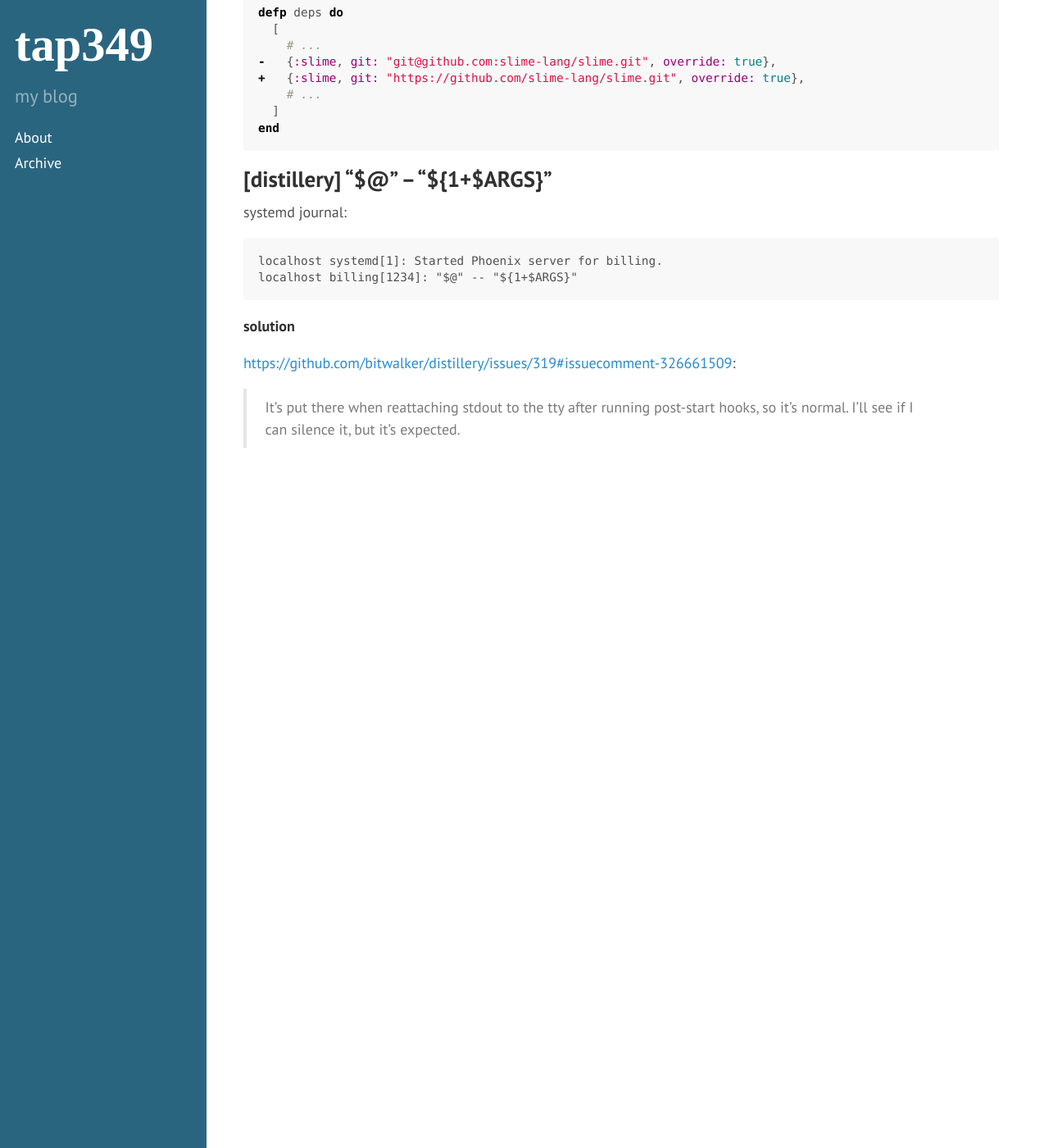
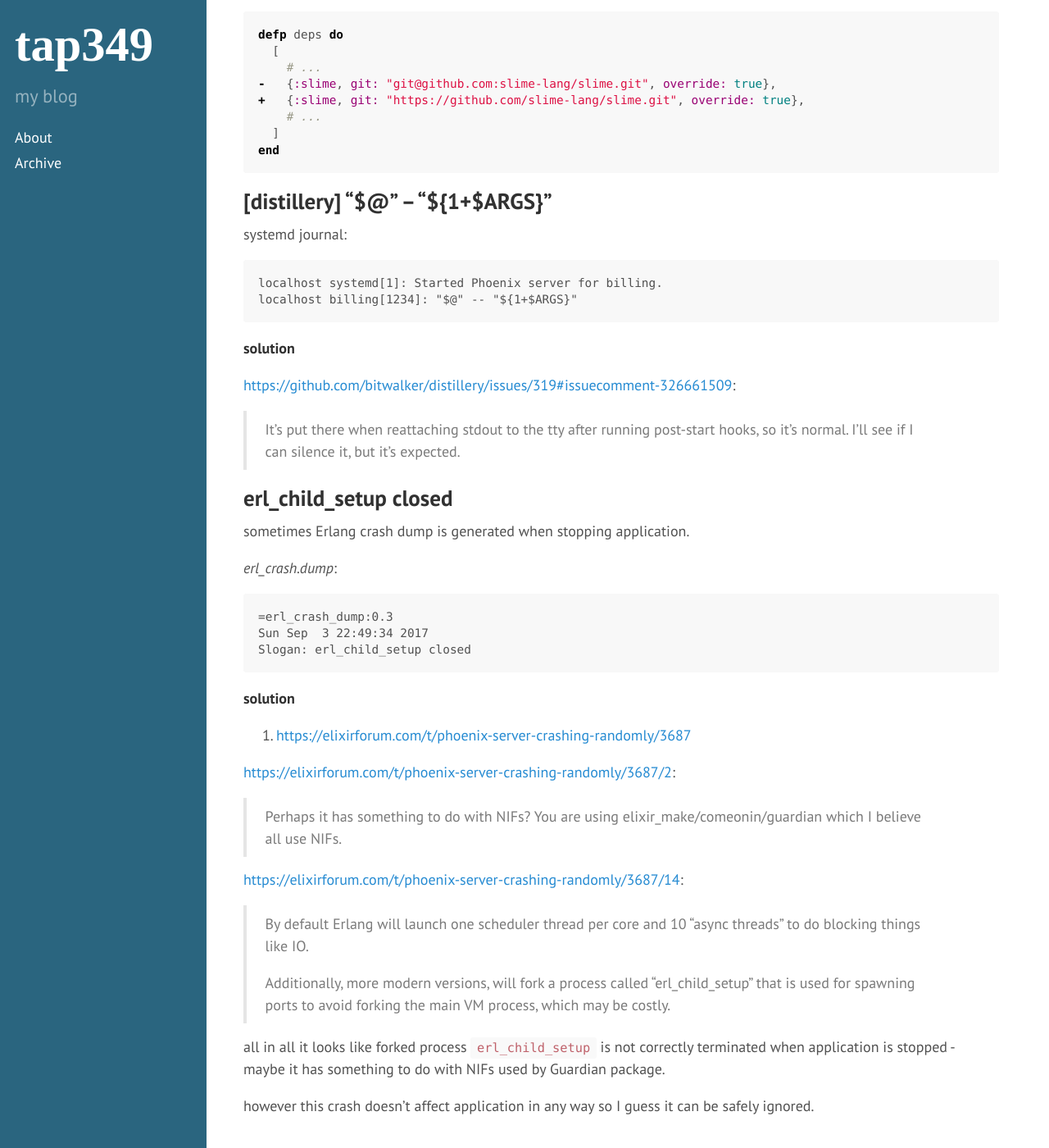
Before and after one commit to tap349/tap349.github.io, a Jekyll site: the page built from _posts/2017-08-01-phoenix-troubleshooting.md, in a window 1280 px wide and 1400 px high, scrolled down 2723 px. Shown: the whole window at 82% size. Built offline with Jekyll 4.4.1, drawn with Linux system fonts in a browser that asks for light colours; some of the changed text lies outside the part shown.

Commit message:
update 2017-09-04_02:10:12

````diff
--- a/_posts/2017-08-01-phoenix-troubleshooting.md
+++ b/_posts/2017-08-01-phoenix-troubleshooting.md
@@ -152,3 +152,40 @@ localhost billing[1234]: "$@" -- "${1+$ARGS}"
 
 > It's put there when reattaching stdout to the tty after running post-start
 > hooks, so it's normal. I'll see if I can silence it, but it's expected.
+
+## erl_child_setup closed
+
+sometimes Erlang crash dump is generated when stopping application.
+
+_erl_crash.dump_:
+
+```
+=erl_crash_dump:0.3
+Sun Sep  3 22:49:34 2017
+Slogan: erl_child_setup closed
+```
+
+**solution**
+
+1. <https://elixirforum.com/t/phoenix-server-crashing-randomly/3687>
+
+<https://elixirforum.com/t/phoenix-server-crashing-randomly/3687/2>:
+
+> Perhaps it has something to do with NIFs? You are using
+> elixir_make/comeonin/guardian which I believe all use NIFs.
+
+<https://elixirforum.com/t/phoenix-server-crashing-randomly/3687/14>:
+
+> By default Erlang will launch one scheduler thread per core and 10
+> "async threads" to do blocking things like IO.
+>
+> Additionally, more modern versions, will fork a process called
+> "erl_child_setup" that is used for spawning ports to avoid forking
+> the main VM process, which may be costly.
+
+all in all it looks like forked process `erl_child_setup` is not correctly
+terminated when application is stopped - maybe it has something to do with
+NIFs used by Guardian package.
+
+however this crash doesn't affect application in any way so I guess it can
+be safely ignored.
````
